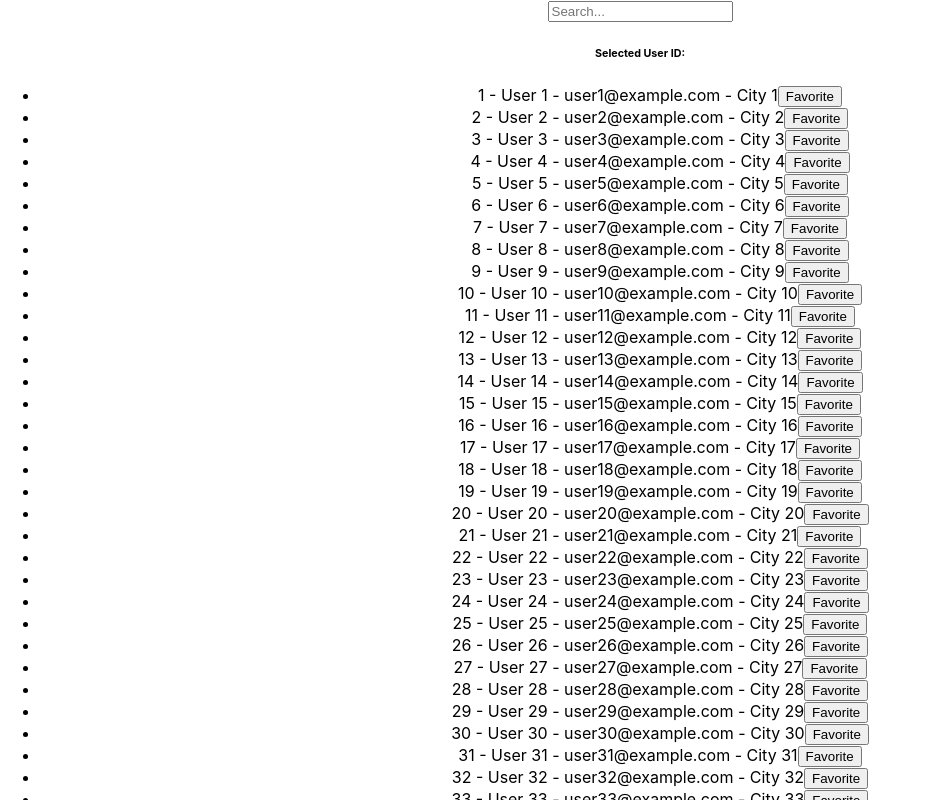
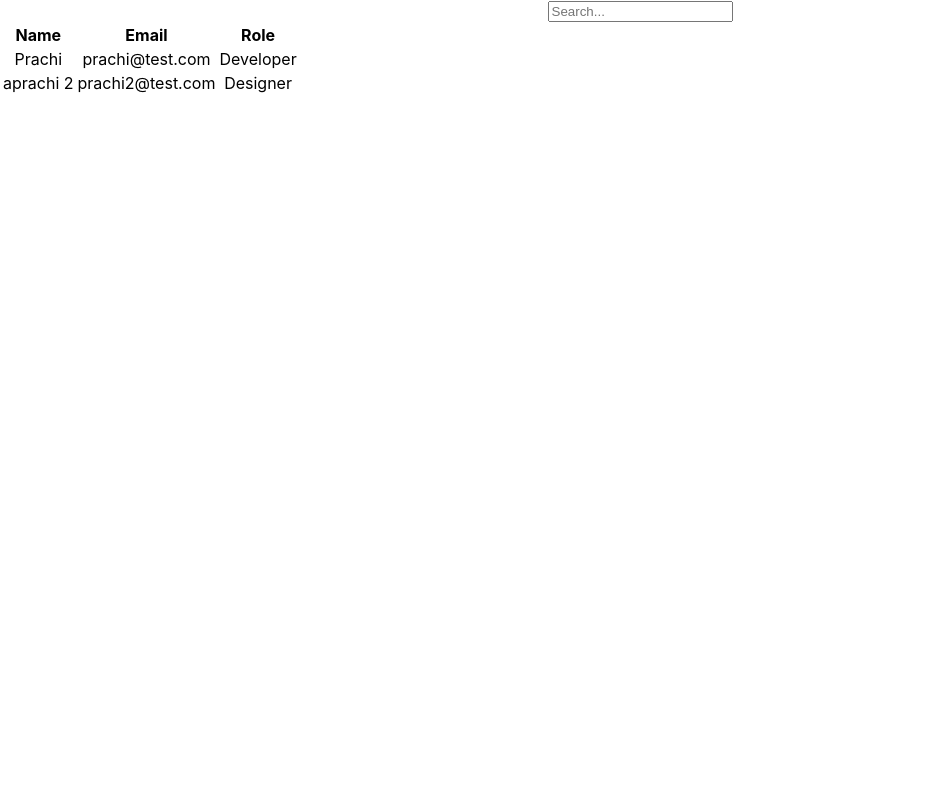
Before and after one commit to Prachiaher9/mern-practice, a React (Create React App) app: page / in a window 1280 px wide. Shown: the top 800 px of the page, without its empty margins (0-929 px from the left). Built offline with nearby package versions, Linux system fonts and the light colour scheme.

Commit message:
git push origin main

```diff
--- a/src/App.js
+++ b/src/App.js
@@ -25,11 +25,11 @@ function App() {
       {/* <FetchUsers/> */}
       {/* <UsersWithReducer/> */}
       {/* <UseReducerPractice/> */}
-      <OptimizedUsersList/>
-      {/* <DataTable
+      {/* <OptimizedUsersList/> */}
+      <DataTable
       headers = {columns}
       rows = {data}
-      onRowClick={(row) => console.log("Row clicked:", row)} /> */}
+      onRowClick={(row) => console.log("Row clicked:", row)} />
     </div>
   );
 }
--- a/src/index.js
+++ b/src/index.js
@@ -4,7 +4,7 @@ import './index.css';
 import App from './App';
 import reportWebVitals from './reportWebVitals';
 
-const root = ReactDOM.createRoot(document.getElementById('root'));
+const root = ReactDOM.createRoot(document.getElementById("root"));
 root.render(
   <React.StrictMode>
     <App />
--- a/src/tasks/dataTable.jsx
+++ b/src/tasks/dataTable.jsx
@@ -1,103 +1,45 @@
-import React, { useState, useMemo } from "react";
+import React, { useMemo, useState } from "react";
 
 const DataTable = ({ headers, rows, onRowClick }) => {
-  const [search, setSearch] = useState("");
-  const [selectedRow, setSelectedRow] = useState(null);
-  const [sortConfig, setSortConfig] = useState({ key: null, direction: "asc" });
+  const [searchValue, setSearchValue] = useState("");
+
+
 
   const filteredRows = useMemo(() => {
-    console.log("Filtering rows only when rows/headers/search changes");
-    if (!search) return rows;
-    return rows.filter((row) =>
-      headers.some((col) =>
-        String(row[col.key]).toLowerCase().includes(search.toLowerCase())
-      )
-    );
-  }, [rows, headers, search]);
+    if (!searchValue) return rows;
 
-  const handleRowClick = (row) => {
-    setSelectedRow(row);
-    if (onRowClick) onRowClick(row);
-  };
+    const lowerSearch = searchValue.toLowerCase
 
-  const handleSort = (key) => {
-    if (sortConfig.key === key) {
-      setSortConfig({
-        key,
-        direction: sortConfig.direction === "asc" ? "desc" : "asc",
-      });
-    } else {
-      setSortConfig({ key, direction: "asc" });
-    }
-  };
+    return rows.filter((row)=>(
+       headers.some((col)=>(
+         String(row[col.key] || "").toLowerCase().includes(searchValue)
+       ))
+    ))
 
-  const sortedRows = useMemo(() => {
-    let sortable = [...filteredRows];
-    if (sortConfig.key) {
-      sortable.sort((a, b) => {
-        if (a[sortConfig.key] < b[sortConfig.key]) {
-          return sortConfig.direction === "asc" ? -1 : 1;
-        }
-        if (a[sortConfig.key] > b[sortConfig.key]) {
-          return sortConfig.direction === "asc" ? 1 : -1;
-        }
-        return 0;
-      });
-    }
-    return sortable;
-  }, [filteredRows, sortConfig]);
+  }, [searchValue, headers, rows]);
+
+
 
   return (
     <div>
       <input
-        type="text"
         placeholder="Search..."
-        value={search}
-        onChange={(e) => setSearch(e.target.value)}
-        style={{ marginBottom: "10px", padding: "5px" }}
+        value={searchValue}
+        onChange={(e) => setSearchValue(e.target.value)}
       />
-
-      <table
-        border="1"
-        cellPadding="8"
-        cellSpacing="0"
-        style={{ width: "100%", borderCollapse: "collapse" }}
-      >
+      <table>
         <thead>
           <tr>
-            {headers.map((col) => (
-              <th
-                key={col.key}
-                onClick={() => handleSort(col.key)}
-                style={{ cursor: "pointer" }}
-              >
-                {col.label}{" "}
-                {sortConfig.key === col.key
-                  ? sortConfig.direction === "asc"
-                    ? "↑"
-                    : "↓"
-                  : ""}
-              </th>
-            ))}
+            {headers.map((col) => {
+              return <th key={col.key}>{col.label}</th>;
+            })}
           </tr>
         </thead>
         <tbody>
-          {sortedRows.map((row, idx) => (
-            <tr
-              key={idx}
-              onClick={() => handleRowClick(row)}
-              style={{
-                backgroundColor:
-                  selectedRow === row
-                    ? "#d3f4ff"
-                    : idx % 2 === 0
-                    ? "#f9f9f9"
-                    : "white",
-                cursor: "pointer",
-              }}
-            >
+          {filteredRows?.map((row,rowIndex) => (
+            <tr key={rowIndex}>
               {headers.map((col) => (
-                <td key={col.key}>{row[col.key]}</td>
+                <td>{row[col.key]}</td>
               ))}
             </tr>
           ))}
```
